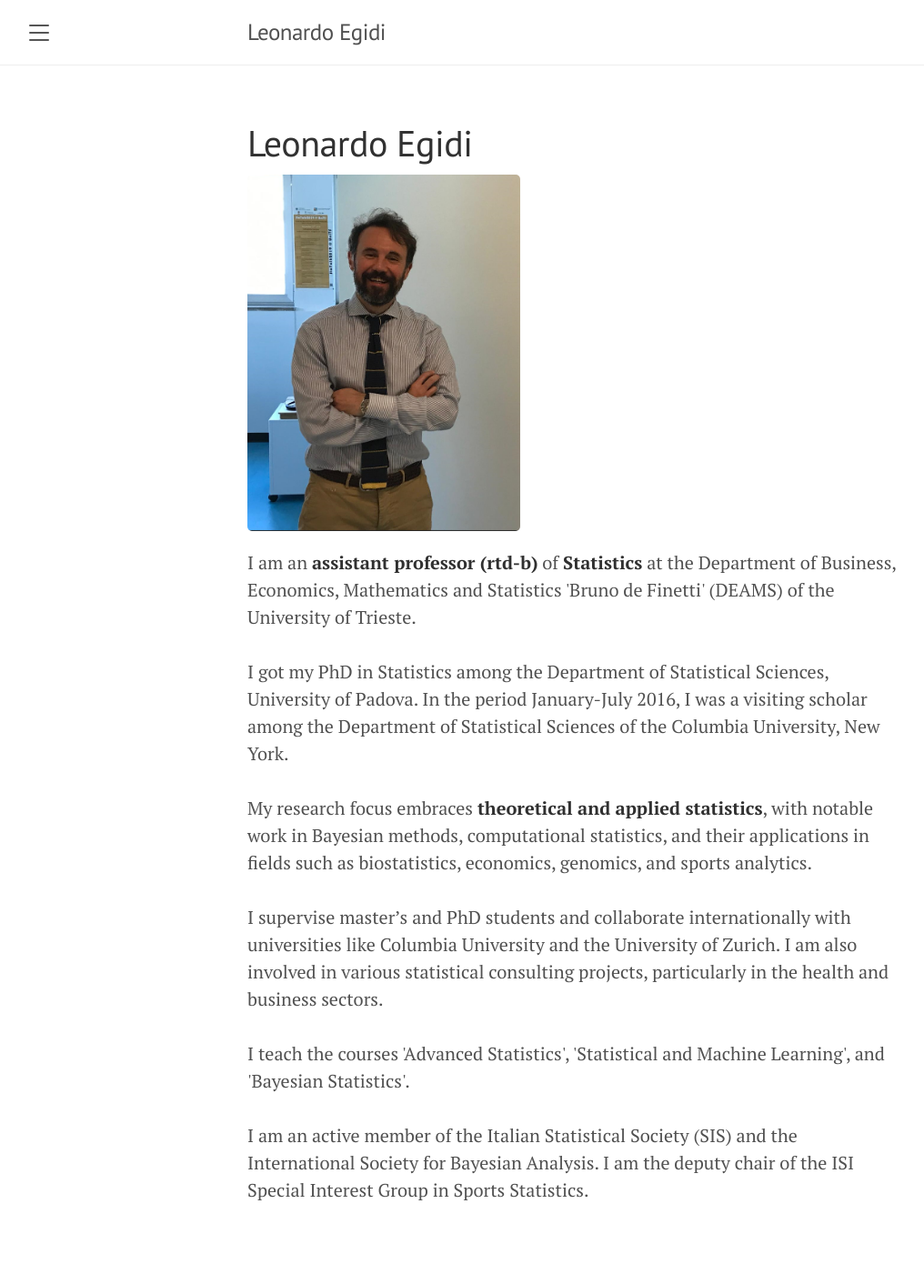
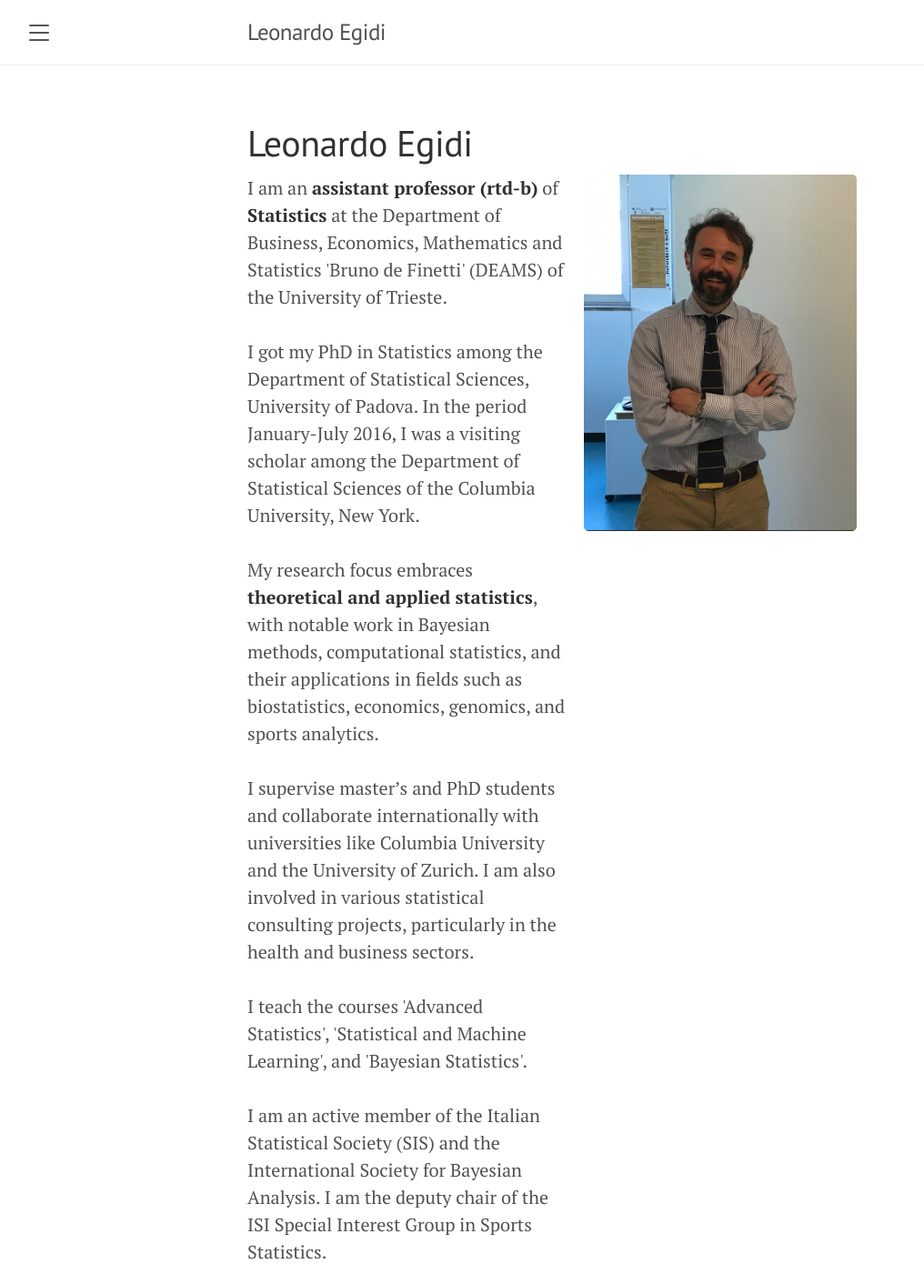
Before and after one commit to LeoEgidi/leoegidi.github.io, a Jekyll site: the page built from index.md, in a window 1280 px wide. Shown: the whole page at 91% size, without its empty margins (8-1024 px from the left). Built offline with Jekyll 4.4.1, drawn with Linux system fonts in a browser that asks for light colours; Markdown is read by kramdown in place of the engine named in the settings; the list of posts is cut into pages by our own code; before the commit the page ends 1344 px from its top, so only the background shows below that.

Commit message:
Update index.md

```diff
--- a/index.md
+++ b/index.md
@@ -7,10 +7,6 @@ title: "About me"
 
 
 <div class="two-columns">
-<div class="column">
-    <img src="egidi_small.png" alt="Leonardo Egidi" style="float: center; margin-right: 10px;" width="300">
-  </div>
-</div>
   <div class="column">
     <p>
       I am an <strong>assistant professor (rtd-b)</strong> of <strong>Statistics</strong> at the Department of Business, Economics, Mathematics and Statistics 'Bruno de Finetti' (DEAMS) of the University of Trieste.<br><br>
@@ -26,3 +22,7 @@ title: "About me"
       I am an active member of the Italian Statistical Society (SIS) and the International Society for Bayesian Analysis. I am the deputy chair of the ISI Special Interest Group in Sports Statistics.
     </p>
   </div>
+<div class="column">
+    <img src="egidi_small.png" alt="Leonardo Egidi" style="float: center; margin-right: 10px;" width="300">
+  </div>
+</div>
```
